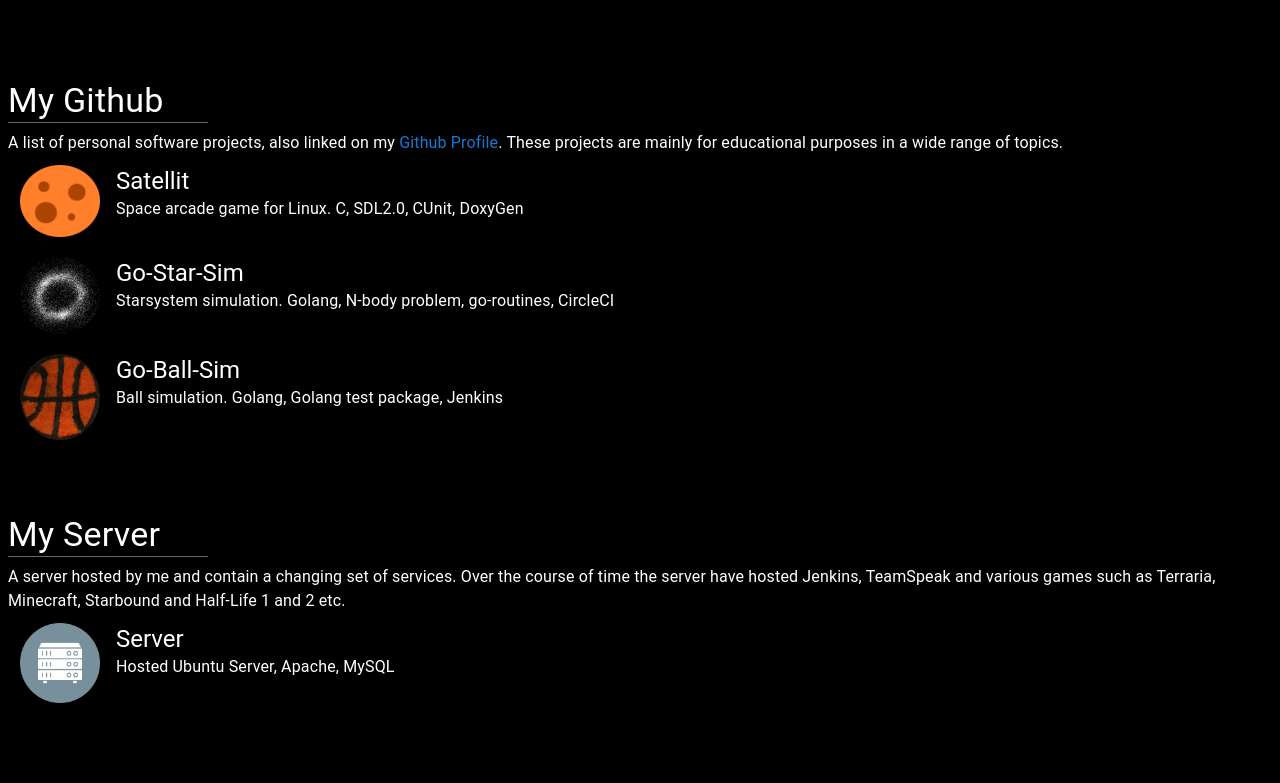
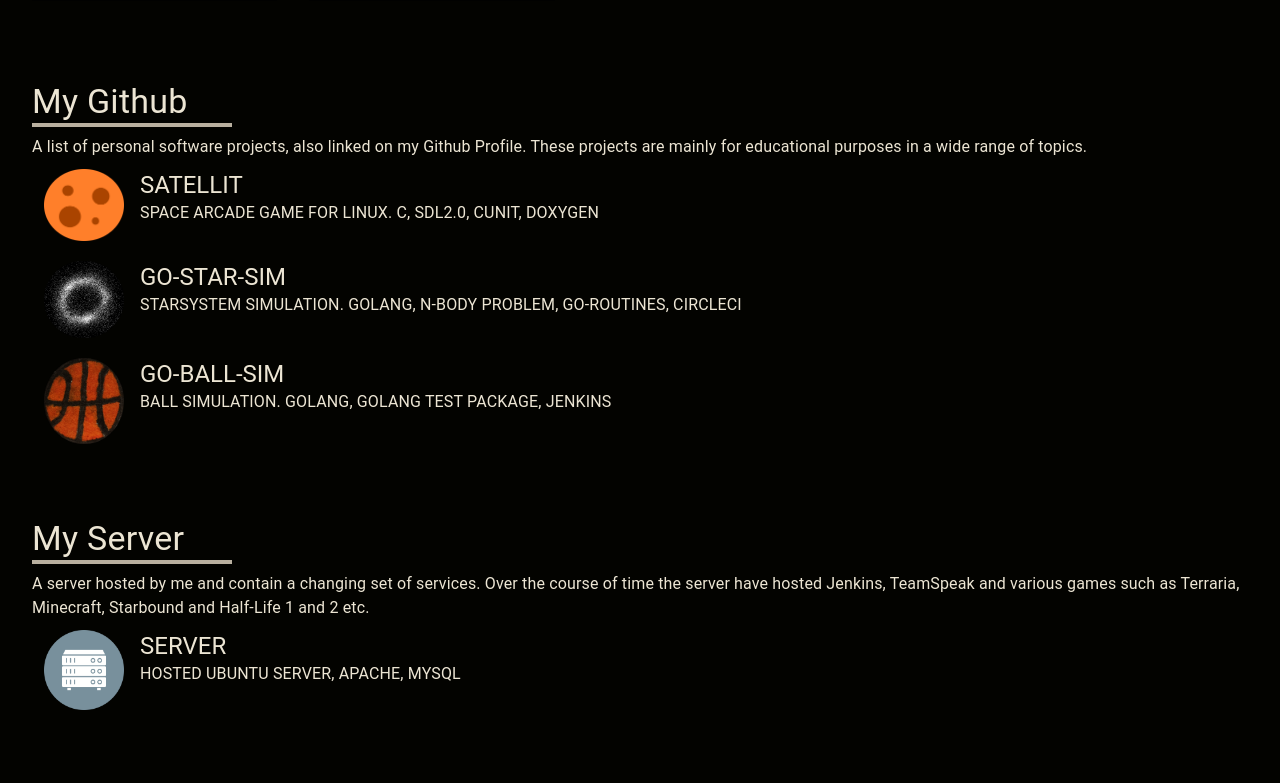
Before and after one commit to andersmarkendahl/andersmarkendahl.github.io, a React app: page / in a window 1280 px wide. Shown: the part 1277-2060 px from the top of the page. Built offline with nearby package versions, Linux system fonts and the light colour scheme.

Commit message:
Added draft mui theme

```diff
--- a/index.html
+++ b/index.html
@@ -3,6 +3,6 @@
 <head lang="en">
   <title>Hello React</title>
 </html>
-<body style="background-color: black;">
+<body>
   <div id="app-root">App is loading...</div>
 </body>
--- a/src/App.tsx
+++ b/src/App.tsx
@@ -1,9 +1,14 @@
 /** @jsx jsx */
 import { jsx } from '@emotion/react';
 import {
+  CssBaseline,
   Stack,
   Typography,
+  createTheme,
+  ThemeProvider,
+  ThemeOptions,
 } from '@mui/material';
+
 import { Footer } from './sections/Footer';
 import { Contact } from './sections/Contact';
 import { Server } from './sections/Server';
@@ -11,13 +16,35 @@ import { Github } from './sections/Github';
 import { Skills } from './sections/Skills';
 import { Myself } from './sections/Myself';
 
+const themeOptions: ThemeOptions = {
+  palette: {
+    primary: {
+      main: '#ece5d3',
+    },
+    secondary: {
+      main: '#b9b09f',
+    },
+    background: {
+      default: '#030300',
+    },
+    text: {
+      primary: '#ece5d3',
+    },
+    divider: '#b9b09f',
+  },
+};
+
+const theme = createTheme(themeOptions);
+
 export const App = () => (
+  <ThemeProvider theme={theme}>
+    <CssBaseline />
     <div css={{
       display: 'flex',
       alignItems: 'center',
       justifyContent: 'center',
       overflow: 'hidden',
-    color: 'white',
+      margin: '0 32px',
     }}
     >
       <Stack spacing={8}>
@@ -32,4 +59,5 @@ export const App = () => (
         <Footer />
       </Stack>
     </div>
+  </ThemeProvider>
 );
--- a/src/components/ProjectItem.tsx
+++ b/src/components/ProjectItem.tsx
@@ -16,7 +16,7 @@ export interface Props {
 export const ProjectItem = ({
   image, title, description, link, alt,
 }: Props) => (
-  <Button sx={{ textAlign: 'left', textTransform: 'none' }} href={link} color="inherit">
+  <Button sx={{ textAlign: 'left' }} href={link}>
     <div css={{
       padding: '4px', display: 'flex', alignItems: 'top', justifyContent: 'left',
     }}
--- a/src/components/SectionHeader.tsx
+++ b/src/components/SectionHeader.tsx
@@ -16,6 +16,6 @@ export const SectionHeader = ({
     <Typography variant="h4">
       {title}
     </Typography>
-    <Divider sx={{ borderColor: 'dimgray', width: '100%' }} orientation="horizontal" />
+    <Divider sx={{ width: '100%', borderBottomWidth: 4 }} orientation="horizontal" />
   </div>
 );
```
Lines whose indentation alone changed are shown as unchanged.
